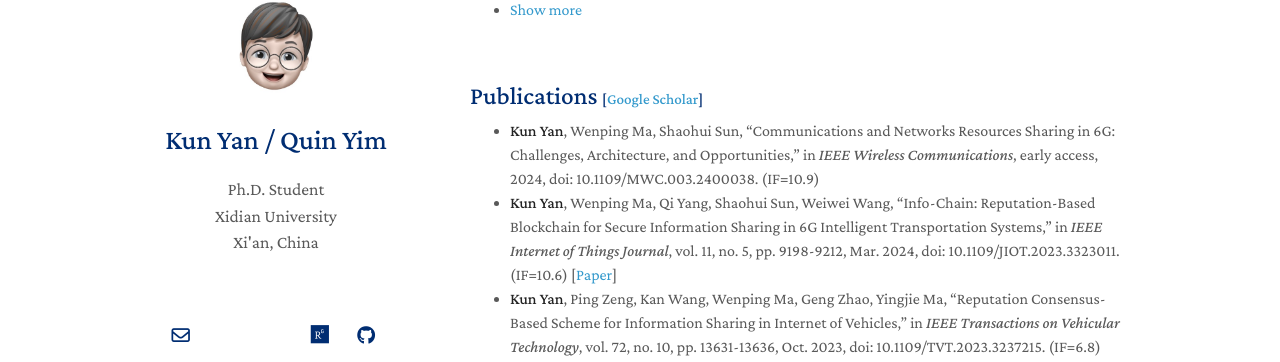
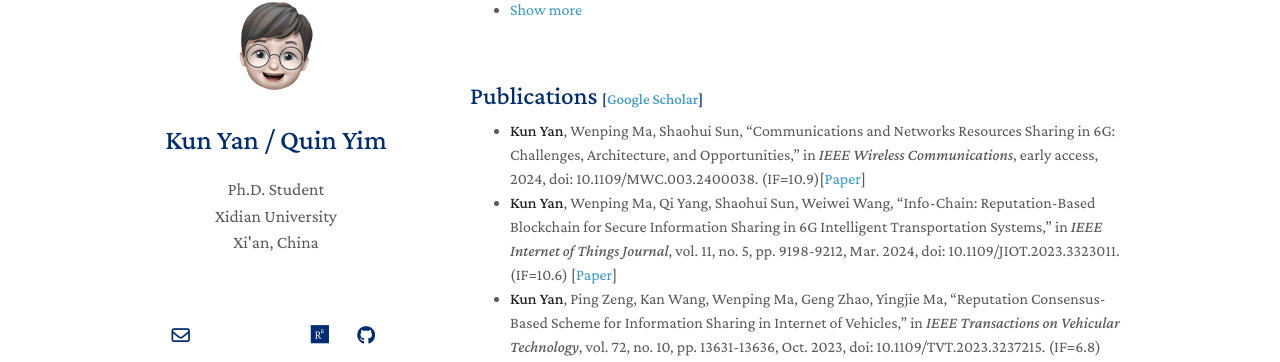
Before and after one commit to QuinYim/quinyim.github.io, a Jekyll site: the page built from index.md, in a window 1280 px wide and 900 px high, scrolled down 730 px. Shown: the part 114-476 px from the top of the window. Built offline with Jekyll 4.4.1, drawn with Linux system fonts in a browser that asks for light colours; a style sheet for code colours, icons or effects is not loaded.

Commit message:
Update publications.md

```diff
--- a/_includes/publications.md
+++ b/_includes/publications.md
@@ -2,6 +2,6 @@
 
 <h2 style="margin: 60px 0px 10px;">Publications <temp style="font-size:15px;">[</temp><a href="https://scholar.google.com/citations?user=NyUwUmIAAAAJ" target="_blank" style="font-size:15px;">Google Scholar</a><temp style="font-size:15px;">]</temp></h2>
 
-* **Kun Yan**, Wenping Ma, Shaohui Sun, "Communications and Networks Resources Sharing in 6G: Challenges, Architecture, and Opportunities," in  *IEEE Wireless Communications*, early access, 2024, doi: 10.1109/MWC.003.2400038. (IF=10.9)
+* **Kun Yan**, Wenping Ma, Shaohui Sun, "Communications and Networks Resources Sharing in 6G: Challenges, Architecture, and Opportunities," in  *IEEE Wireless Communications*, early access, 2024, doi: 10.1109/MWC.003.2400038. (IF=10.9)[[Paper](https://ieeexplore.ieee.org/document/10638522)]
 * **Kun Yan**, Wenping Ma, Qi Yang, Shaohui Sun, Weiwei Wang, "Info-Chain: Reputation-Based Blockchain for Secure Information Sharing in 6G Intelligent Transportation Systems," in  *IEEE Internet of Things Journal*, vol. 11, no. 5, pp. 9198-9212, Mar. 2024, doi: 10.1109/JIOT.2023.3323011. (IF=10.6) [[Paper](https://ieeexplore.ieee.org/document/10274999)]
 * **Kun Yan**, Ping Zeng, Kan Wang, Wenping Ma, Geng Zhao, Yingjie Ma, "Reputation Consensus-Based Scheme for Information Sharing in Internet of Vehicles," in  *IEEE Transactions on Vehicular Technology*, vol. 72, no. 10, pp. 13631-13636, Oct. 2023, doi: 10.1109/TVT.2023.3237215. (IF=6.8) [[Paper](https://ieeexplore.ieee.org/document/10018258)]
```
